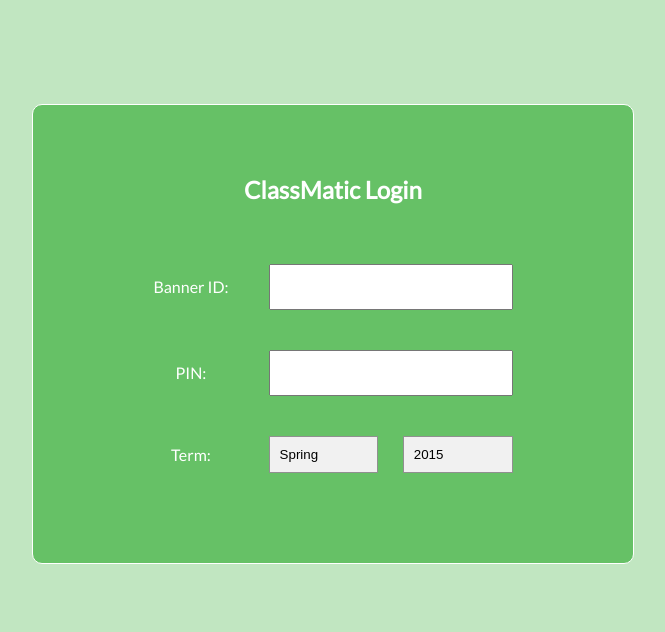
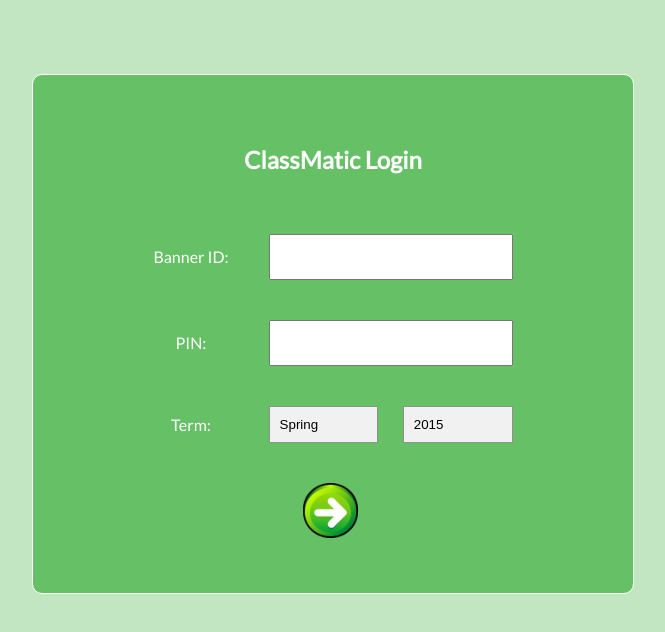
Before and after one commit to cambeyer/ClassMatic, a website: page public/index.html in a window 1280 px wide. Shown: the part 66-698 px from the top of the page, without its empty margins (307-972 px from the left). Drawn offline with nearby package versions, Linux system fonts and the light colour scheme; some packages are replaced by stand-ins of ours; no server answers.

Commit message:
added go button on login form for IE compatibility

```diff
--- a/public/directives.js
+++ b/public/directives.js
@@ -39,7 +39,7 @@
 					'</tr>' +
 					'<tr>' +
 						'<td colspan="2">' +
-							'<input ng-show="false" class="button" type="submit" value="Submit">' +
+							'<input class="mySubmit" type="submit" value="">' +
 						'</td>' +
 					'</tr>' +
 				'</table>' +
--- a/public/style.css
+++ b/public/style.css
@@ -67,6 +67,15 @@
 	background-color: white;
 }
 
+.mySubmit {
+    background:url(go.png) no-repeat;
+	background-size: 55px 55px;
+    cursor: pointer;
+    width: 60px;
+    height: 60px;
+    border: none;
+}
+
 button, .button {
 	height: 40px;
 	padding-left: 20px;
```
Also changed, not shown: public/go.png (added).
